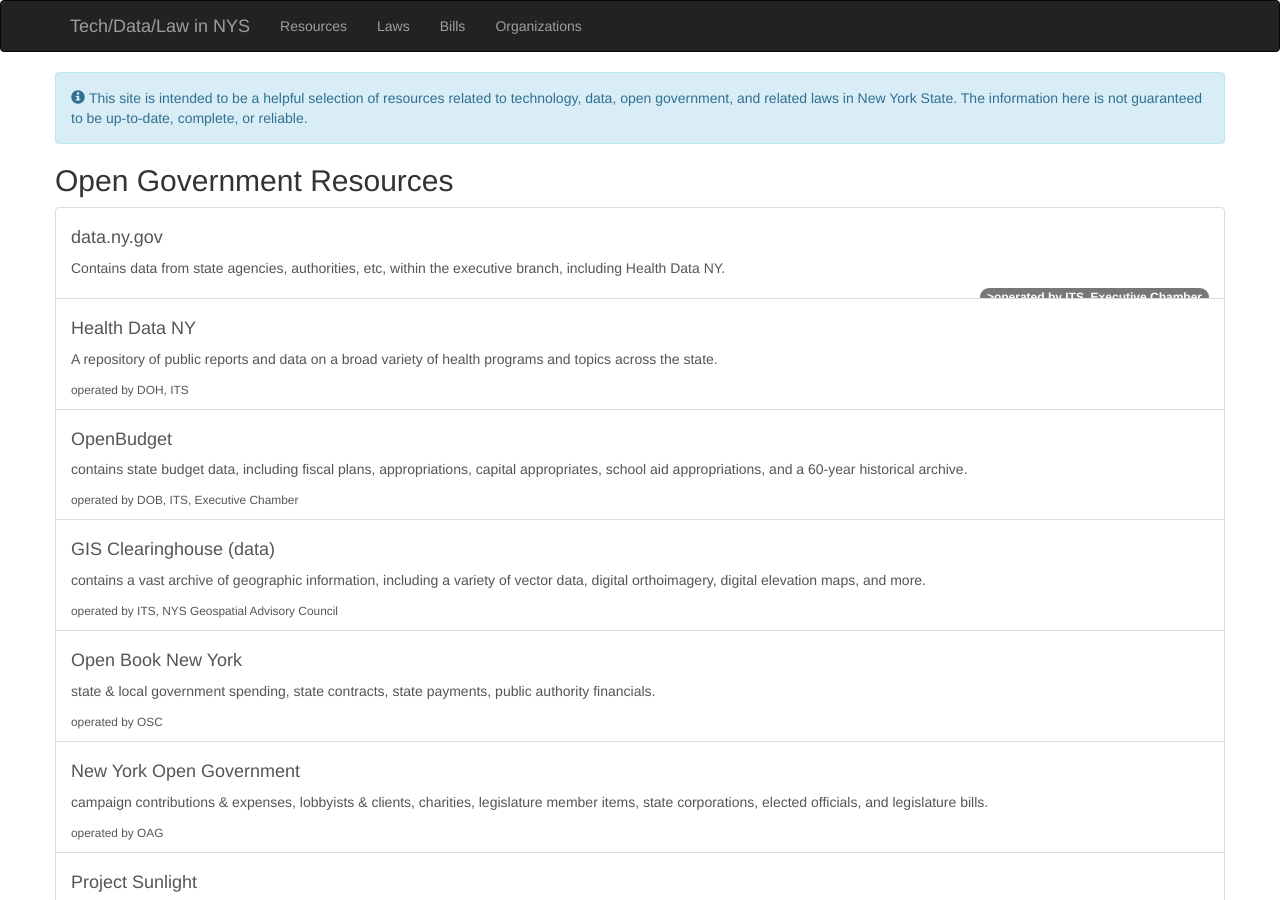
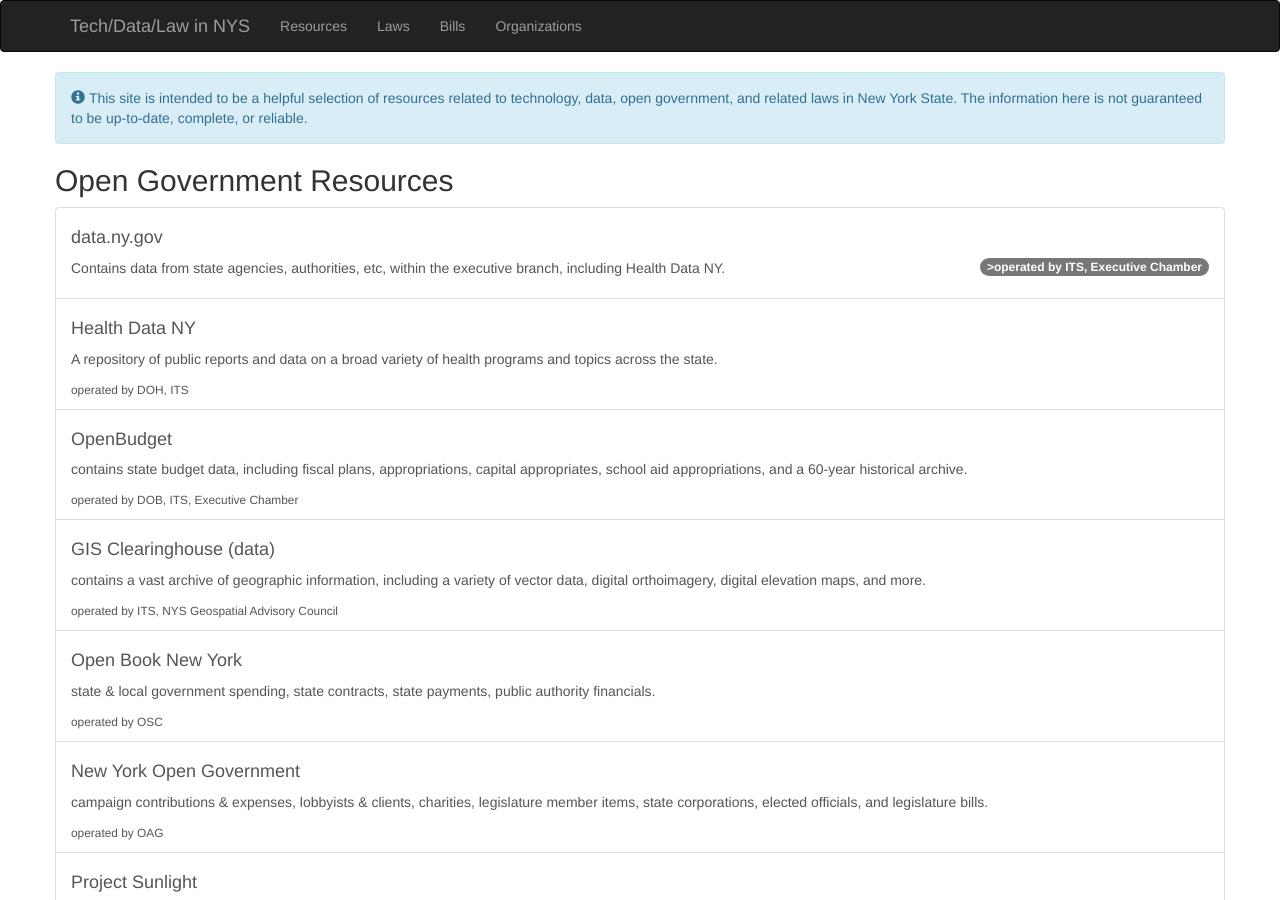
Before and after one commit to technickle/open-data-resources, a Jekyll site: the page built from resources/index.md, in a window 1280 px wide and 900 px high. Built offline with Jekyll 4.4.1, drawn with Linux system fonts in a browser that asks for light colours; nearby versions of some CDN libraries.

Commit message:
Update index.md

```diff
--- a/resources/index.md
+++ b/resources/index.md
@@ -8,8 +8,8 @@ layout: default
 <div class="list-group">
   <a class="list-group-item" href="https://data.ny.gov">
     <h4>data.ny.gov</h4>
+    <span class="badge">>operated by ITS, Executive Chamber</span>
     <p>Contains data from state agencies, authorities, etc, within the executive branch, including Health Data NY.</p>
-    <span class="badge">>operated by ITS, Executive Chamber</span>
   </a>
   <a class="list-group-item" href="https://health.data.ny.gov">
     <h4>Health Data NY</h4>
```
